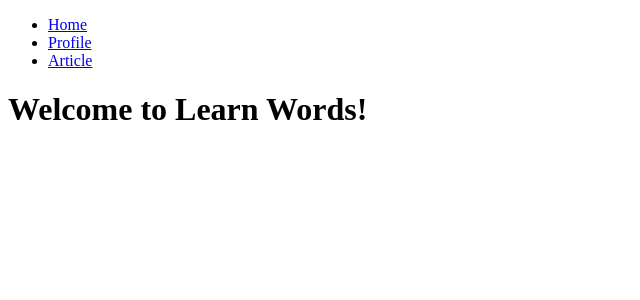
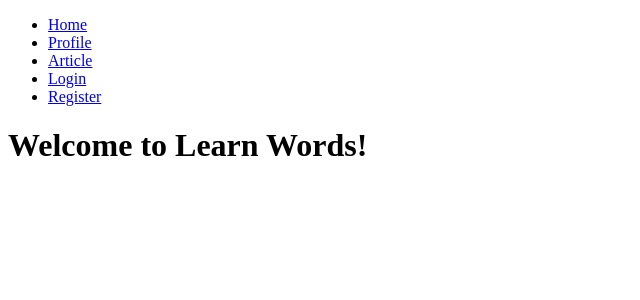
Before and after one commit to nikmac/book, a Django app: page / in a window 1280 px wide. Shown: the top 300 px of the page, without its empty margins (0-640 px from the left). Run offline with Django 3.2, Linux system fonts and the light colour scheme.

Commit message:
niki made registration

```diff
--- a/book/urls.py
+++ b/book/urls.py
@@ -6,7 +6,7 @@ urlpatterns = patterns('',
     # url(r'^$', 'book.views.home', name='home'),
     # url(r'^blog/', include('blog.urls')),
     url(r'^$', 'learn_words.views.home', name='home'),
-    #url(r'^register/$', 'book.views.register', name='register'),
+    url(r'^register/$', 'learn_words.views.register', name='register'),
     url(r'^login/$', 'django.contrib.auth.views.login', name='login'),
     url(r'^password_reset/$', 'django.contrib.auth.views.password_reset', name='password_reset'),
     url(r'^password_reset/done/$', 'django.contrib.auth.views.password_reset_done', name='password_reset_done'),
--- a/learn_words/templates/base_template.html
+++ b/learn_words/templates/base_template.html
@@ -14,6 +14,9 @@
                     <li><a href="{% url 'home' %}">Home</a></li>
                     <li><a href="{% url 'profile' %}">Profile</a></li>
                     <li><a href="{% url 'article' %}">Article</a></li>
+                    {% if request.user.is_authenticated %}
+                    <li><a href="{% url 'logout' %}">Logout</a></li>
+                    {% endif %}
                     {% block link %} {% endblock link %}
                 </ul>
             </nav>
--- a/learn_words/templates/home.html
+++ b/learn_words/templates/home.html
@@ -2,7 +2,10 @@
 
 
 {% block title %}{%  endblock title %}
-{% block link %}{%  endblock link %}
+{% block link %}
+    <li><a href="{% url "login" %}">Login</a></li>
+    <li><a href="{% url "register" %}">Register</a></li>
+{%  endblock link %}
 {% block content %}
     <h1>Welcome to Learn Words!</h1>
 {%  endblock content %}
--- a/learn_words/views.py
+++ b/learn_words/views.py
@@ -1,5 +1,8 @@
 from django.contrib.auth.decorators import login_required
-from django.shortcuts import render
+from django.contrib.auth.forms import UserCreationForm
+from django.core.mail import EmailMultiAlternatives
+from django.shortcuts import render, redirect
+from book import settings
 
 
 def home(request):
@@ -18,5 +21,16 @@ def article(request):
     return render(request, 'article.html')
 
 def register(request):
-    # return render(request, 'register.html')
-    pass
+    if request.method =="POST":
+        form = UserCreationForm(request.POST)
+        if form.is_valid():
+            user = form.save()
+            text_content = 'Welcome to Learn Words! {}.'.format(user.username)
+            html_content = '<h2>Thanks {} for signing up!</h2> <div>We hope you learn some amazing words!</div>'.format(user.username)
+            msg = EmailMultiAlternatives("Welcome!", text_content, settings.DEFAULT_FROM_EMAIL, [user.email])
+            msg.attach_alternative(html_content, "text/html")
+            msg.send()
+            return redirect("login")
+    else:
+        form = UserCreationForm()
+    return render(request, "registration/register.html", {'form':form,})
```
Also changed, not shown: learn_words/migrations/0002_word_word_name.py (added), learn_words/models.py (line endings or trailing spaces).
